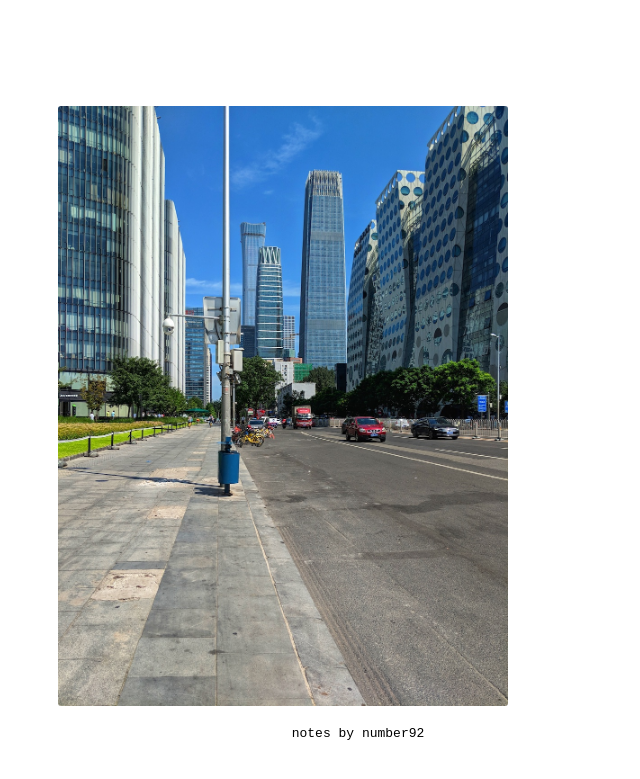
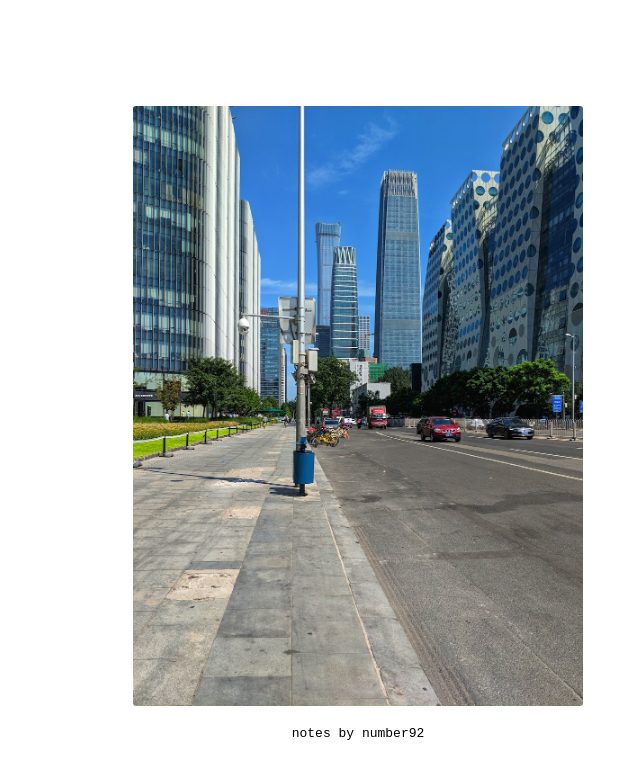
Before and after one commit to 12ff806/12ff806.github.io, a Jekyll site: the page index.html, which Jekyll copies as it is, in a window 1280 px wide. Shown: the top 779 px of the page, without its empty margins (282-922 px from the left). Built offline with Jekyll 4.4.1, drawn with Linux system fonts in a browser that asks for light colours; nearby versions of some CDN libraries.

Commit message:
update index

```diff
--- a/css/index.css
+++ b/css/index.css
@@ -6,7 +6,7 @@
 }
 
 #img-box{
-    width: 600px;
+    width: 450px;
     margin: 8% auto auto auto;
     padding: 5px 5px 1px 5px;
     border-radius: 3px;
@@ -90,7 +90,7 @@
 
 #footer{
     clear: both;
-    width: 600px;
+    width: 450px;
     text-align: center;
     margin: 15px auto 30px auto;
     font-size: 1em;
```
